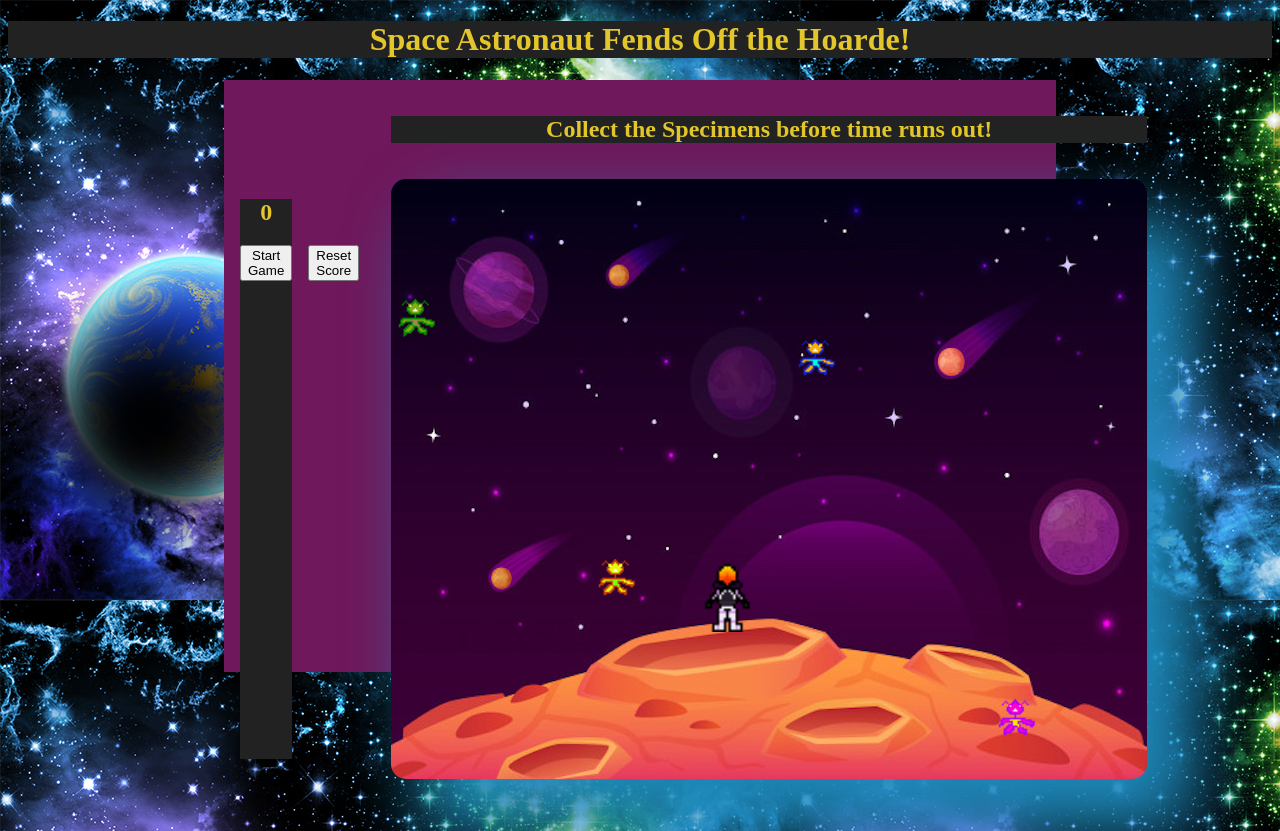
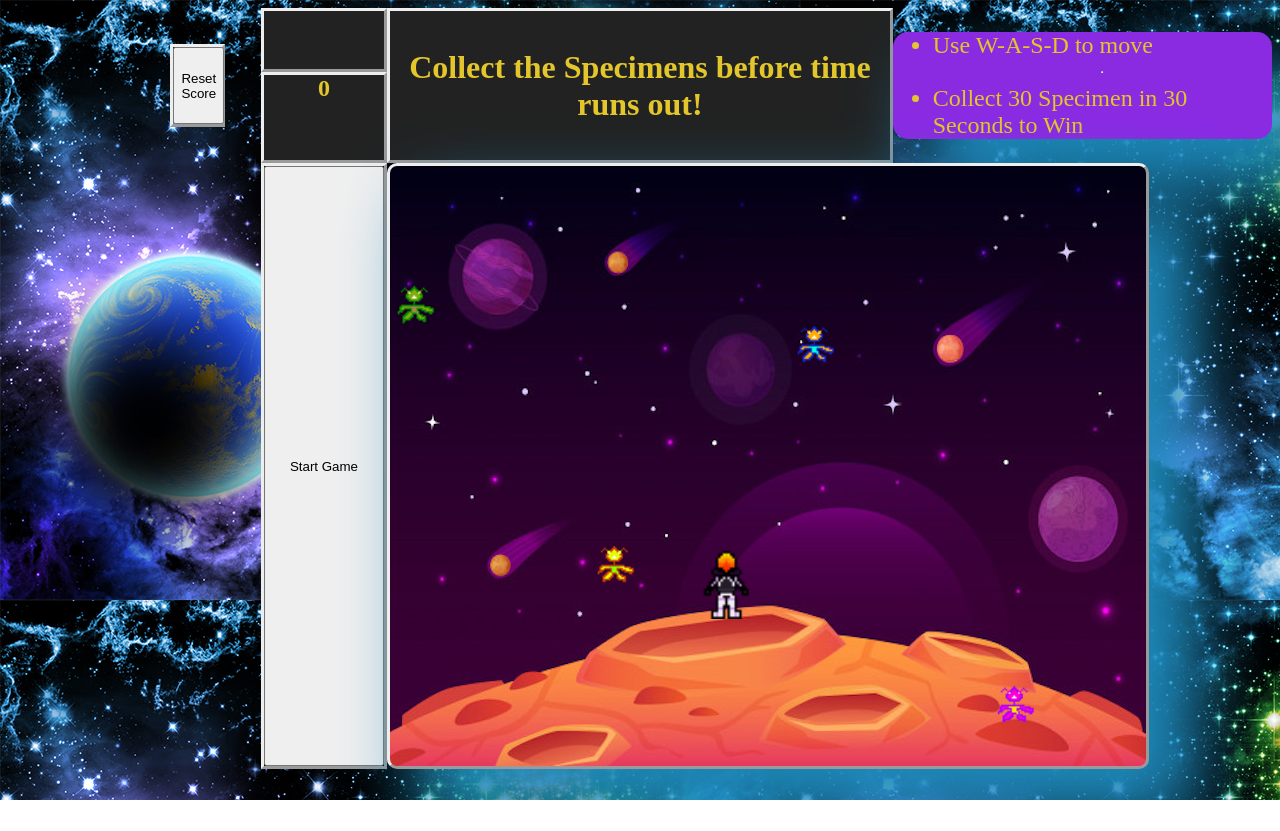
Before and after one commit to Epaiva14/Space-Game, a plain HTML site: page index.html in a window 1280 px wide. After the commit the page ends 800 px from the top, so only its background shows below. Drawn offline with Linux system fonts and the light colour scheme.

Commit message:
add: several css styling components, buttons, titles, directions

```diff
--- a/app.js
+++ b/app.js
@@ -100,13 +100,13 @@ function spaceWalk(e) {
     // console.log('walking :', e.key);
 
     if (e.key === 'Arrow Left' || e.key === 'a') {
-        astronaut.x - 30 >= 0 ? (astronaut.x -= 30) : null;
+        astronaut.x - 32 >= 0 ? (astronaut.x -= 32) : null;
     } else if (e.key === 'Arrow Right' || e.key === 'd') {
-        astronaut.x + 30 <= game.width - astronaut.width ? (astronaut.x += 30) : null;
+        astronaut.x + 32 <= game.width - astronaut.width ? (astronaut.x += 32) : null;
     } else if (e.key === 'Arrow Up' || e.key === 'w') {
-        astronaut.y - 30 >= 0 ? (astronaut.y -= 30) : null;
+        astronaut.y - 32 >= 0 ? (astronaut.y -= 32) : null;
     } else if (e.key === 'Arrow Down' || e.key === 's') {
-        astronaut.y + 30 <= game.height - astronaut.height ? (astronaut.y += 30) : null;
+        astronaut.y + 32 <= game.height - astronaut.height ? (astronaut.y += 32) : null;
     }
     if (e.key === 'b') {
         console.log('shoot');
@@ -196,11 +196,11 @@ function spawnAlien2() {
 
     setTimeout(function () {
         let randomX = Math.floor(Math.random() * (game.width - 50));
-        let zeroY = game.height - 600;
+        let randomY = Math.floor(Math.random() * (game.width - 50));
         const alienType = [alienImg1, alienImg2, alienImg3, alienImg4];
         let randomIndex = Math.floor(Math.random() * (alienType.length - 1));
         let randomAlien = alienType[randomIndex];
-        alien2 = new Alien(randomX, zeroY, randomAlien, 50, 50)
+        alien2 = new Alien(randomX, randomY, randomAlien, 50, 50)
     }, 1000);
 }
 
@@ -209,11 +209,11 @@ function spawnAlien3() {
 
     setTimeout(function () {
         let randomX = Math.floor(Math.random() * (game.width - 50));
-        let zeroY = game.height - 600;
+        let randomY = Math.floor(Math.random() * (game.width - 50));
         const alienType = [alienImg1, alienImg2, alienImg3, alienImg4];
         let randomIndex = Math.floor(Math.random() * (alienType.length - 1));
         let randomAlien = alienType[randomIndex];
-        alien3 = new Alien(randomX, zeroY, randomAlien, 50, 50)
+        alien3 = new Alien(randomX, randomY, randomAlien, 50, 50)
     }, 1000);
 }
 
@@ -222,11 +222,11 @@ function spawnAlien4() {
 
     setTimeout(function () {
         let randomX = Math.floor(Math.random() * (game.width - 50));
-        let zeroY = game.height - 600;
+        let randomY = Math.floor(Math.random() * (game.width - 50));
         const alienType = [alienImg1, alienImg2, alienImg3, alienImg4];
         let randomIndex = Math.floor(Math.random() * (alienType.length - 1));
         let randomAlien = alienType[randomIndex];
-        alien4 = new Alien(randomX, zeroY, randomAlien, 50, 50)
+        alien4 = new Alien(randomX, randomY, randomAlien, 50, 50)
     }, 1000);
 }
 
--- a/index.html
+++ b/index.html
@@ -19,23 +19,35 @@
         <img src="./img/alien3.png" alt="alien3" id="alien3" style="display: none;">
         <img src="./img/alien4.png" alt="alien4" id="alien4" style="display: none;">
     </div>
-    <h1>Space Astronaut Fends Off the Hoarde!</h1>
     <div id="playarea">
         <aside id="top-left">
             <p id="timer"></p>
+            <h2 id="score">0</h2>
         </aside>
-        <h2>Collect the Specimens before time runs out!</h2>
-        <aside id="top-right">
 
-        </aside>
-        <h2 id="score">0</h2>
-        <canvas id="game"><!-- this is where the game is played --></canvas>
+        <h1 id="gameTitle">Collect the Specimens before time runs out!</h1>
+
         <aside id="startButton">
             <button id="start">Start Game</button>
         </aside>
+
         <aside id="resetButton">
             <button type="reset" id="reset">Reset Score</button>
         </aside>
+
+        <aside id="top-right">
+            <ul id="directions">
+                <li>Use W-A-S-D to move</li>
+                <hr>
+                <li>Collect 30 Specimen in 30 Seconds to Win</li>
+            </ul>
+        </aside>
+
+
+
+        <canvas id="game"><!-- this is where the game is played --></canvas>
+
+
     </div>
 
     <script src="./app.js"></script>
--- a/style.css
+++ b/style.css
@@ -2,12 +2,28 @@ body {
     background-image: url(./img/preview-1.jpg);
 }
 
-h1,
+h1 {
+    display: block;
+    text-align: center;
+    color: rgb(226, 198, 43);
+    margin: 0px;
+    border: outset;
+
+}
+
+#gameTitle {
+    display: grid;
+    grid-column-start: 4;
+    grid-column-end: 8;
+    align-content: center;
+    background-color: #222;
+
+}
+
 h2 {
     display: block;
     text-align: center;
     color: rgb(226, 198, 43);
-    background-color: #222;
 
 }
 
@@ -19,54 +35,85 @@ canvas {
     grid-column-start: 4;
     background-color: #222;
     box-shadow: 40px 45px 70px 10px rgb(30, 137, 186);
-    border-radius: 15px;
+    border-radius: 10px;
+    border: outset;
+    border-width: medium;
 }
 
 #playarea {
+    display: grid;
     grid-template-columns: repeat(10, 10%);
-    max-width: 50em;
-    height: 70vh;
-    background-color: rgb(111, 24, 91);
-    margin: 0 auto;
-    padding: 1em;
-    display: grid;
-    grid-gap: 1em;
-    grid-template-rows: .25fr .5fr .25fr;
-    grid-template-columns: .25fr .5fr .25fr;
-    grid-template-areas: "top-left top-left top-right"
+
+    /* grid-template-areas: "top-left top-left top-right"
         "game game game"
-        "btm-left btm-right btm-right";
+        "btm-left btm-right btm-right"; */
 }
 
+/*
 #top-left,
 #top-right {
     display: flex;
     justify-content: center;
     align-items: center;
-    /* background-image: url(./img/Astronaut\ \(1\).png); */
+    background-image: url(./img/Astronaut\ \(1\).png);
+} */
+
+#top-left {
+    display: grid;
+    grid-column-start: 3;
 }
 
-#top-left {
-    grid-area: top-left;
+#timer {
+    display: grid;
+    font-size: x-large;
+    color: rgb(226, 198, 43);
+    border: outset;
+    background-color: #222;
+    margin: 0px;
 }
 
-#top-right {
-    grid-area: top-right;
-    background-color: rgb(226, 198, 43);
+#score {
+    display: grid;
+    border: outset;
+    background-color: #222;
+    margin: 0px;
 }
 
 
-#reset {
-    position: relative;
-    bottom: 550px;
+#top-right {
+    /* background-color: rgb(226, 198, 43); */
+    grid-column-start: 8;
+    grid-column-end: 11;
+    grid-row-start: 1;
+    margin-bottom: auto;
+    color: rgb(226, 198, 43);
+
+
 }
 
-#start {
-    position: relative;
-    bottom: 550px;
+
+#startButton {
+    display: grid;
+    border: outset;
+    margin: 0px;
+    grid-column-start: 3;
+    grid-row-start: 2;
 }
 
-#timer {
-    font-size: x-large;
-    color: rgb(226, 198, 43);
+#resetButton {
+    display: grid;
+    border: outset;
+    margin: 36px;
+    grid-column-start: 2;
+    grid-row-start: 1;
 }
+
+#directions {
+    display: grid;
+    grid-column-start: 9;
+    grid-column-end: 11;
+    font-size: 24px;
+    background-color: blueviolet;
+    border-radius: 15px;
+    box-shadow: 40px 45px 70px 10px rgb(30, 137, 186);
+}
```
Also changed, not shown: 1 other file.
